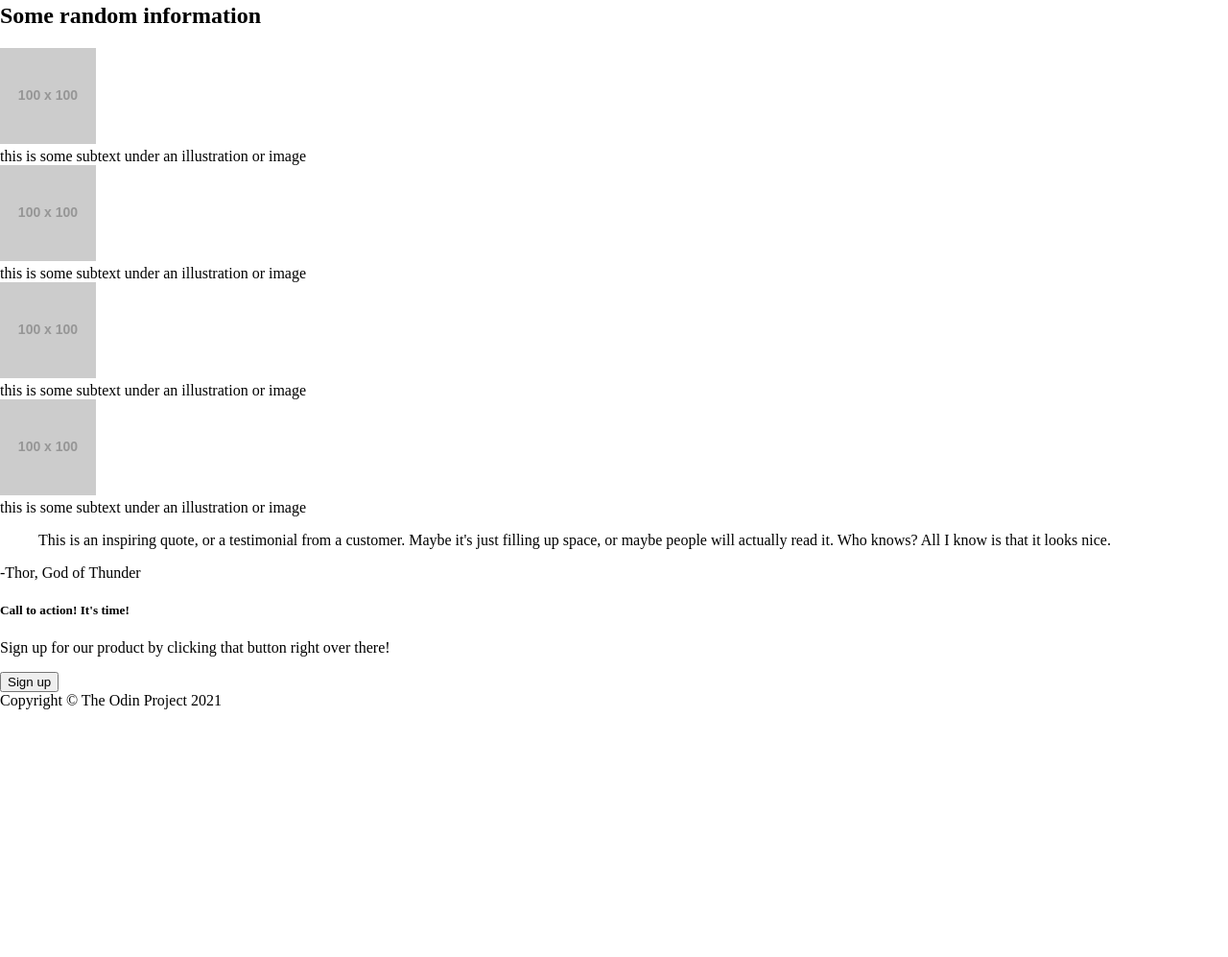
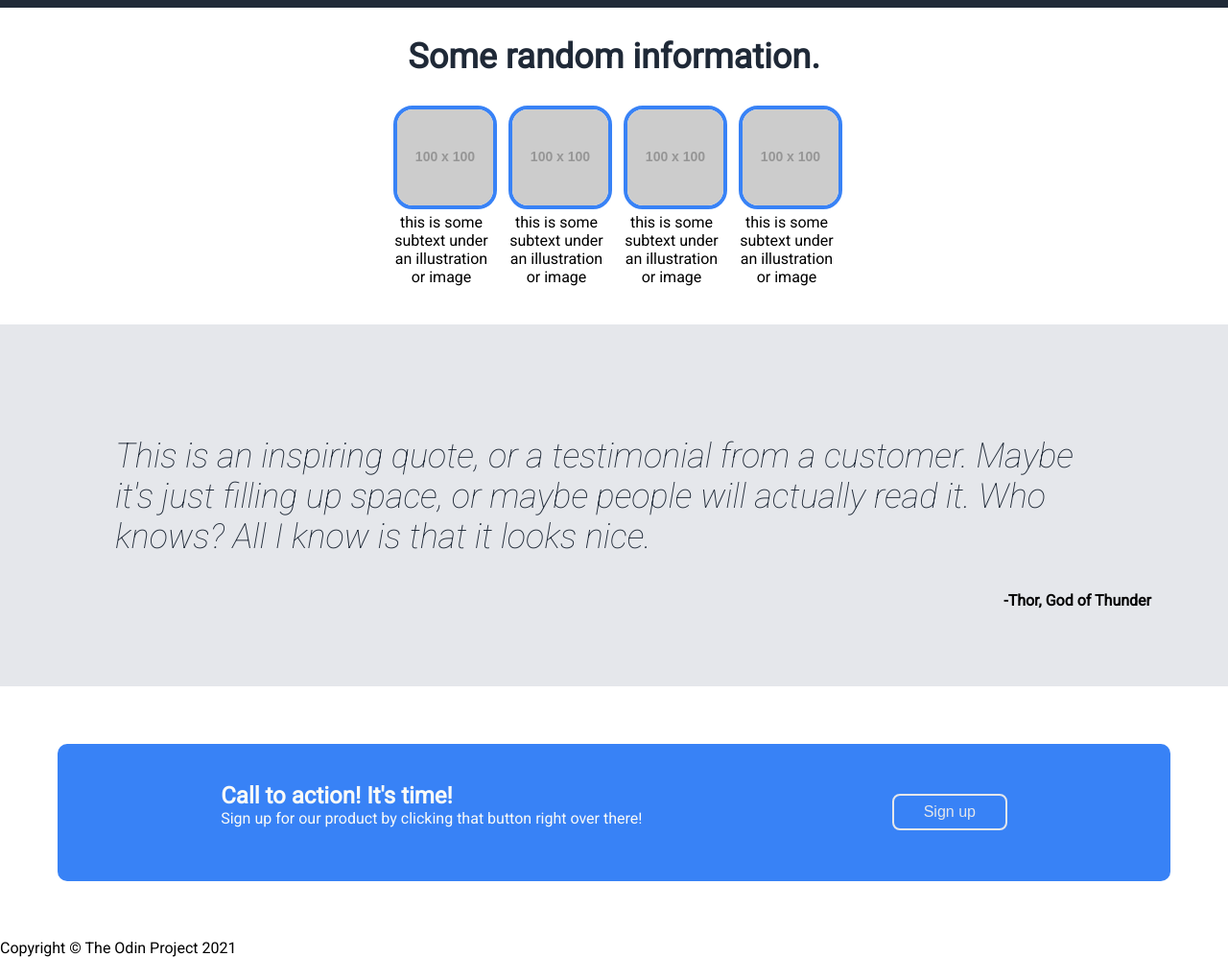
Before and after one commit to kalinaptrsn/odin-landing-page, a plain HTML site: page index.html in a window 1280 px wide. Shown: the part 394-1391 px from the top of the page at 96% size. Before the commit the page ends 1133 px from the top, so only its background shows below. Drawn offline with Linux system fonts and the light colour scheme; placeholder pictures from the web are drawn by us.

Commit message:
Add styling to body

```diff
--- a/index.html
+++ b/index.html
@@ -3,6 +3,7 @@
     <head>
         <meta charset="UTF-8">
         <link rel="stylesheet" href="style.css">
+        <link rel="stylesheet" href="https://fonts.googleapis.com/css?family=Roboto">
         <title>Landing Page</title>
     </head>
 
@@ -26,42 +27,56 @@
                 <button type="button" class="hero-button">Sign up</button>
                 </div>
                 <div class="heroRight">
-            <img src="https://via.placeholder.com/450x250" alt="placeholder">
+            <img src="https://via.placeholder.com/550x250" alt="placeholder">
             </div>
             </div>
         </div>
 
         <div class="body">
-            <h2>Some random information</h2>
+            <h2 class="info-title">Some random information.</h2>
 
+         <div class="info-content">
             <div class="info">
-                <img src="https://via.placeholder.com/100x100" alt="placeholder">
+                <img class="info-image" src="https://via.placeholder.com/100x100" alt="placeholder">
                 <div class="text">this is some subtext under an illustration or image</div>
             </div>
 
             <div class="info">
-                <img src="https://via.placeholder.com/100x100" alt="placeholder">
+                <img class="info-image" src="https://via.placeholder.com/100x100" alt="placeholder">
                 <div class="text">this is some subtext under an illustration or image</div>
             </div>
 
             <div class="info">
-                <img src="https://via.placeholder.com/100x100" alt="placeholder">
+                <img class="info-image" src="https://via.placeholder.com/100x100" alt="placeholder">
                 <div class="text">this is some subtext under an illustration or image</div>
             </div>
 
             <div class="info">
-                <img src="https://via.placeholder.com/100x100" alt="placeholder">
+                <img class="info-image" src="https://via.placeholder.com/100x100" alt="placeholder">
                 <div class="text">this is some subtext under an illustration or image</div>
             </div>
+        </div>
 
+        <div class="quote-container">
             <blockquote>This is an inspiring quote, or a testimonial from a customer. Maybe it's just filling up
                 space, or maybe people will actually read it. Who knows? All I know is that it looks nice.</blockquote>
             <figcaption>-Thor, God of Thunder</figcaption>
+        </div>
 
-            <h5>Call to action! It's time!</h5>
+        <div class="signup">
+            <div class="container">
+                <div>
+             <strong>Call to action! It's time!</strong>
             <p>Sign up for our product by clicking that button right over there!</p>
-            <button type="button">Sign up</button>
+                </div>
+                <div>
+            <button type="button" class="signup-button">Sign up</button>
+                </div>
         </div>
+            </div>
+
+    </div>
+
 
         <div class="footer">
             Copyright &copy; The Odin Project 2021
--- a/style.css
+++ b/style.css
@@ -1,12 +1,36 @@
+
+@import url('https://fonts.googleapis.com/css2?family=Roboto:ital,wght@1,100&display=swap');
+
 a {
     color: #E5E7EB;
     font-size: 18px;
     text-decoration: none;
 }
 
+blockquote {
+    color: #1F2937;
+    font-size: 36px;
+    font-style: italic;
+}
+
 body {
+    font-family: "Roboto", sans-serif;
     margin: 0;
     min-height: 100vh;
+}
+
+figcaption {
+    align-self: flex-end;
+    font-weight: bolder;
+}
+
+p {
+    margin-top: 0;
+}
+
+strong {
+    font-size: 24px;
+    font-weight: bolder;
 }
 
 ul {
@@ -63,7 +87,72 @@ ul {
     margin-top: 16px;
 }
 
+.info-content {
+    display: flex;
+    justify-content: center;
+    gap: 20px;
+    margin-bottom: 40px;
+}
+
+.info {
+    max-width: 100px;
+    flex-wrap: wrap;
+}
+
+.info-image {
+    width: 100px;
+    height: 100px;
+    border-radius: 20px;
+    border: 4px solid #3882F6;
+}
+
+.info-title {
+    color: #1F2937;
+    font-size: 36px;
+    font-weight: 700;
+    text-align: center;
+}
 .navbar {
     display: flex;
     justify-content: space-around;
 }
+
+.text {
+    text-align: center;
+}
+
+.signup {
+    color: #F9FAF8;
+    display: flex;
+    justify-content: center;
+    align-items: center;
+    padding: 60px;
+}
+
+.signup-button {
+    background-color: #3882F6;
+    border: 2px solid #E5E7EB;
+    color: #E5E7EB;
+    border-radius: 8px;
+    font-size: 16px;
+    padding: 8px 16px;
+    width: 120px;
+}
+
+.container {
+    background-color: #3882F6;
+    display: flex;
+    justify-content: space-around;
+    align-items: center;
+    padding: 40px;
+    width: 100%;
+    border-radius: 10px;
+}
+
+.quote-container {
+    display: flex;
+    flex-direction: column;
+    justify-content: center;
+    background-color: #E5E7EB;
+    padding: 80px;
+}
```
